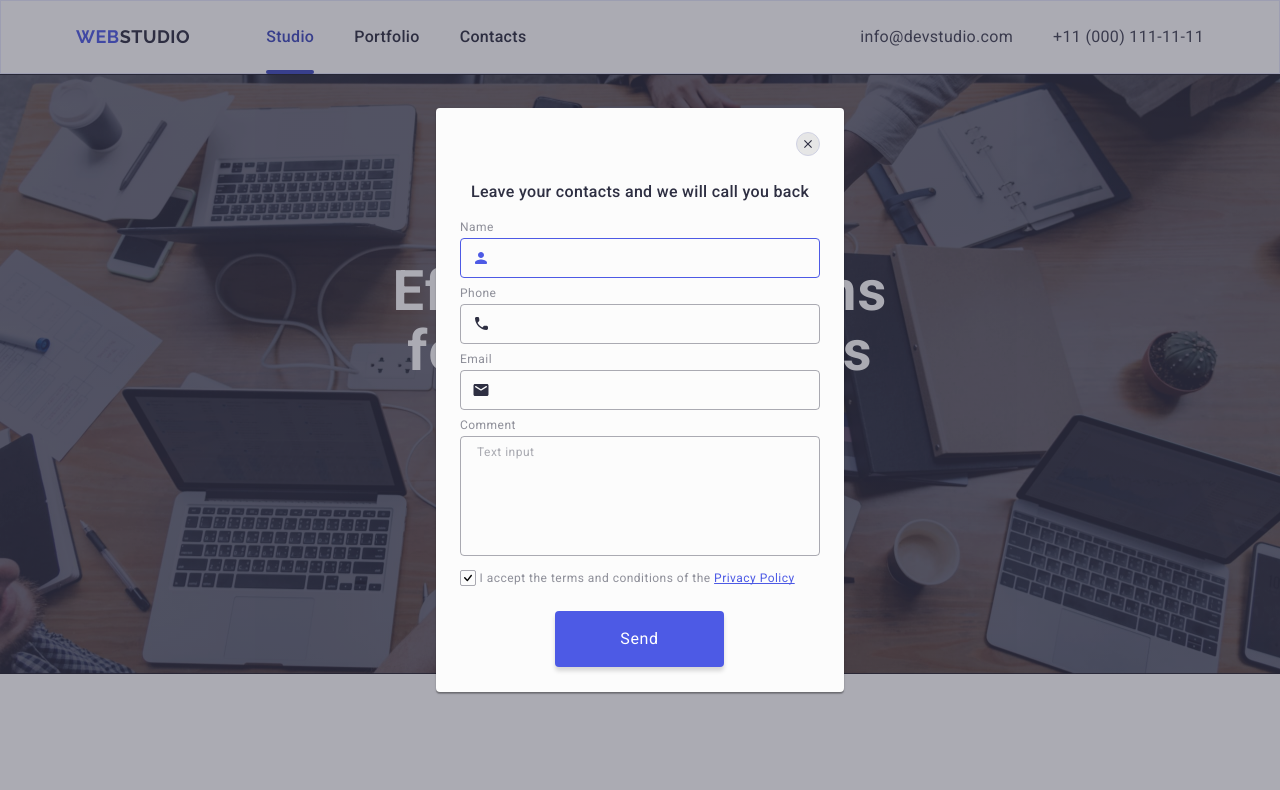
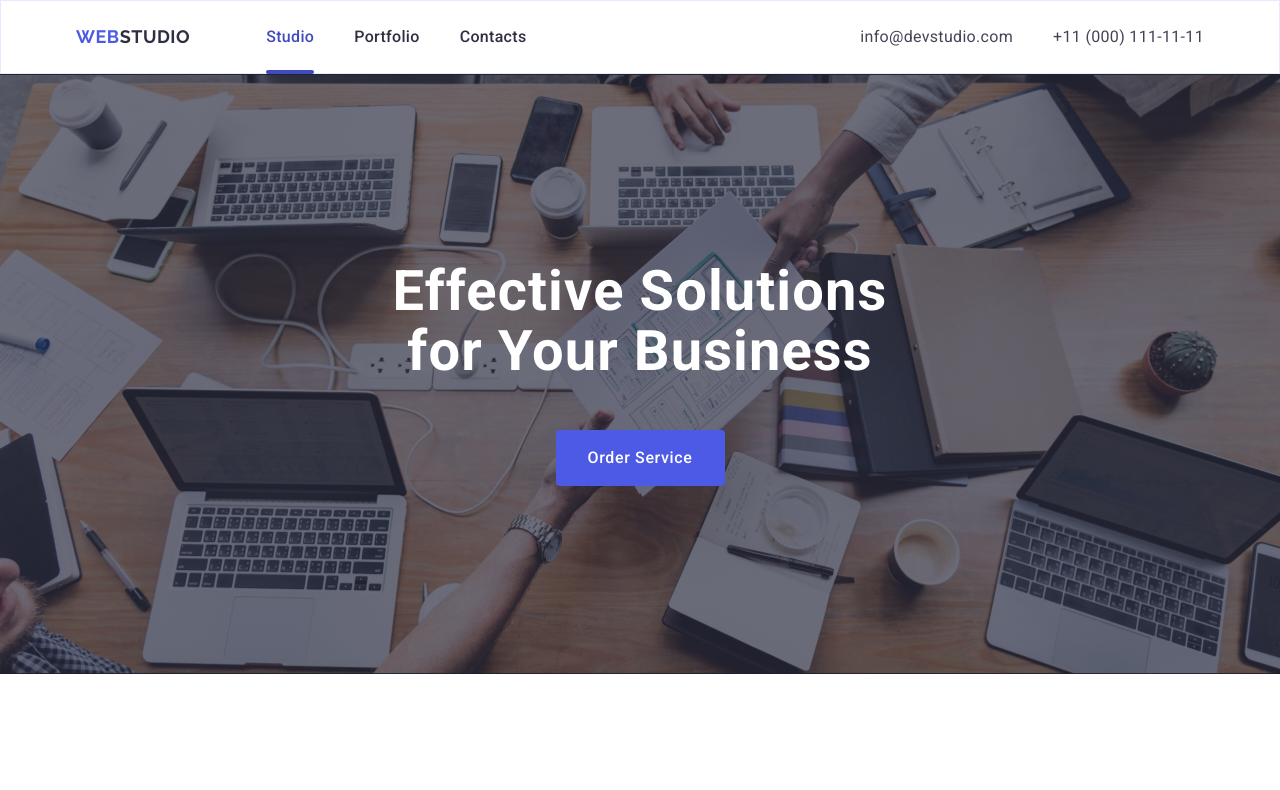
Before and after one commit to Oleksandr-Kalnaus/goit-markup-hw-05, a plain HTML site: page index.html in a window 1280 px wide. Shown: the top 790 px of the page. Drawn offline with nearby package versions, Linux system fonts and the light colour scheme.

Commit message:
Some fixes

```diff
--- a/css/styles.css
+++ b/css/styles.css
@@ -476,8 +476,6 @@ background-color: #404bbf;
 	width: 40px;
 	height: 40px;
 }
-
-
 .subscribe-name {
 	font-weight: 500;
 	font-size: 16px;
@@ -486,16 +484,15 @@ background-color: #404bbf;
 	color: #fff;
 	margin-bottom: 16px;
 }
-.subscribe-form {
+.subscribe-input {
 	display: flex;
 	gap: 24px;
 }
-
 .input-form {
 	font-family: inherit;
 	border: 1px solid #fff;
 	border-radius: 4px;
-	background-color: inherit;
+	background-color: transparent;
 	width: 264px;
 	height: 40px;
 	box-shadow: 0 4px 4px 0 rgba(0, 0, 0, 0.15);
@@ -508,11 +505,11 @@ background-color: #404bbf;
 	letter-spacing: 0.04em;
 	color: #fff;
 	padding-left: 16px;
-
 }
 .subscribe-button {
 	display: inline-flex;
 	align-items: center;
+
 	background-color: #4d5ae5;
 	border-radius: 4px;
 	padding: 8px 24px;
@@ -555,39 +552,48 @@ background-color: #404bbf;
 .modal-form {
 	position: absolute;
 	top: 50%;
-	left: 50%;transform: translate(-50%, -50%);
-	padding: 24px;
+	left: 50%;
+	transform: translate(-50%, -50%);
+	padding: 72px 24px 24px 24px;
 	border-radius: 4px;
 	width: 408px;
-	height: 584px;
+	min-height: 584px;
 	box-shadow: 0 1px 1px 0 rgba(0, 0, 0, 0.14), 0 1px 3px 0 rgba(0, 0, 0, 0.12), 0 2px 1px 0 rgba(0, 0, 0, 0.2);
 	background: #fcfcfc;
+	transition: transform 250ms cubic-bezier(0.4, 0, 0.2, 1);
 }
 .modal-close-button {
+	display: flex;
+	align-items: center;
+	justify-content: center;
 	position: absolute;
 	top: 24px;
 	right: 24px;
 	padding: 0;
-	background-color: #e6e6e6;
-	border: 1px solid #d0d2e3;
+	background-color: #e7e9fc;
+	border: 1px solid rgba(0, 0, 0, 0.1);
+	cursor: pointer;
 	line-height: 0;
 	width: 24px;
 	height: 24px;
-	border-radius: 100%;
-	transition: background-color 250ms cubic-bezier(0.4, 0, 0.2, 1);
+	border-radius: 50%;
+	transition: background-color 250ms cubic-bezier(0.4, 0, 0.2, 1), border 250ms cubic-bezier(0.4, 0, 0.2, 1);
 }
 .close-icon {
 	fill: #2e2f42;
 	transition: fill 250ms cubic-bezier(0.4, 0, 0.2, 1);
 }
-.modal-close-button:hover {
+.modal-close-button:hover, .modal-close-button:focus {
 	background-color: #404bbf;
+	border: none;
 }
 .modal-close-button:hover >.close-icon {
 	fill: #ffffff;
 }
+.modal-close-button:focus>.close-icon {
+	fill: #ffffff;
+}
 .modal-title {
-	margin-top: 48px;
 	margin-bottom: 16px;
 	font-weight: 500;
 	font-size: 16px;
@@ -604,7 +610,7 @@ background-color: #404bbf;
 	display: block;
 	margin-bottom: 4px;
 	font-size: 12px;
-	line-height: 1.16667;
+	line-height: 1.17;
 	letter-spacing: 0.04em;
 	color: #8e8f99;
 }
@@ -618,6 +624,7 @@ background-color: #404bbf;
 	border-radius: 4px;
 	padding-left: 38px;
 	background-color: transparent;
+	outline: transparent;
 	transition: border-color 250ms cubic-bezier(0.4, 0, 0.2, 1);
 }
 .input-overlay-form:focus{
@@ -630,12 +637,13 @@ background-color: #404bbf;
 .form-icon {
 	position: absolute;
 	top: 50%;
-	left: 12px;
+	left: 16px;
 	transform: translateY(-50%);
 	cursor: pointer;
 	fill: #2e2f42;
 	transition: fill 250ms cubic-bezier(0.4, 0, 0.2, 1);
 }
+
 .feedback {
 	width: 100%;
 	height: 120px;
--- a/index.html
+++ b/index.html
@@ -537,10 +537,11 @@
         </div>
         <div class="subscribe">
           <p class="subscribe-name">Subscribe</p>
-          <div class="subscribe-form">
           <form class="subscribe-input">
+            <label for="email"></label>
             <input
               class="input-form"
+              id="email"
               type="email"
               name="email"
               placeholder="E-mail"
@@ -554,9 +555,8 @@
           </form>
         </div>
       </div>
-      </div>
     </footer>
-    <div class="modal-overlay is-open">
+    <div class="modal-overlay">
       <div class="modal-form">
         <button class="modal-close-button" type="button">
           <svg class="close-icon" width="8" height="8">
@@ -566,13 +566,13 @@
         <p class="modal-title">Leave your contacts and we will call you back</p>
         <form class="modal">
           <div class="input-form-box">
-            <label class="label-text" for="username">Name</label>
+            <label class="label-text" for="user-name">Name</label>
             <div class="input-field">
               <input
                 class="input-overlay-form"
-                id="username"
+                id="user-name"
                 type="text"
-                name="username"
+                name="user-name"
                 pattern="[a-zA-Zа-яА-ЯіІїЇєЄґҐ']+"
                 title="Oleksandr"
                 autofocus
```
Lines whose indentation alone changed are shown as unchanged.
